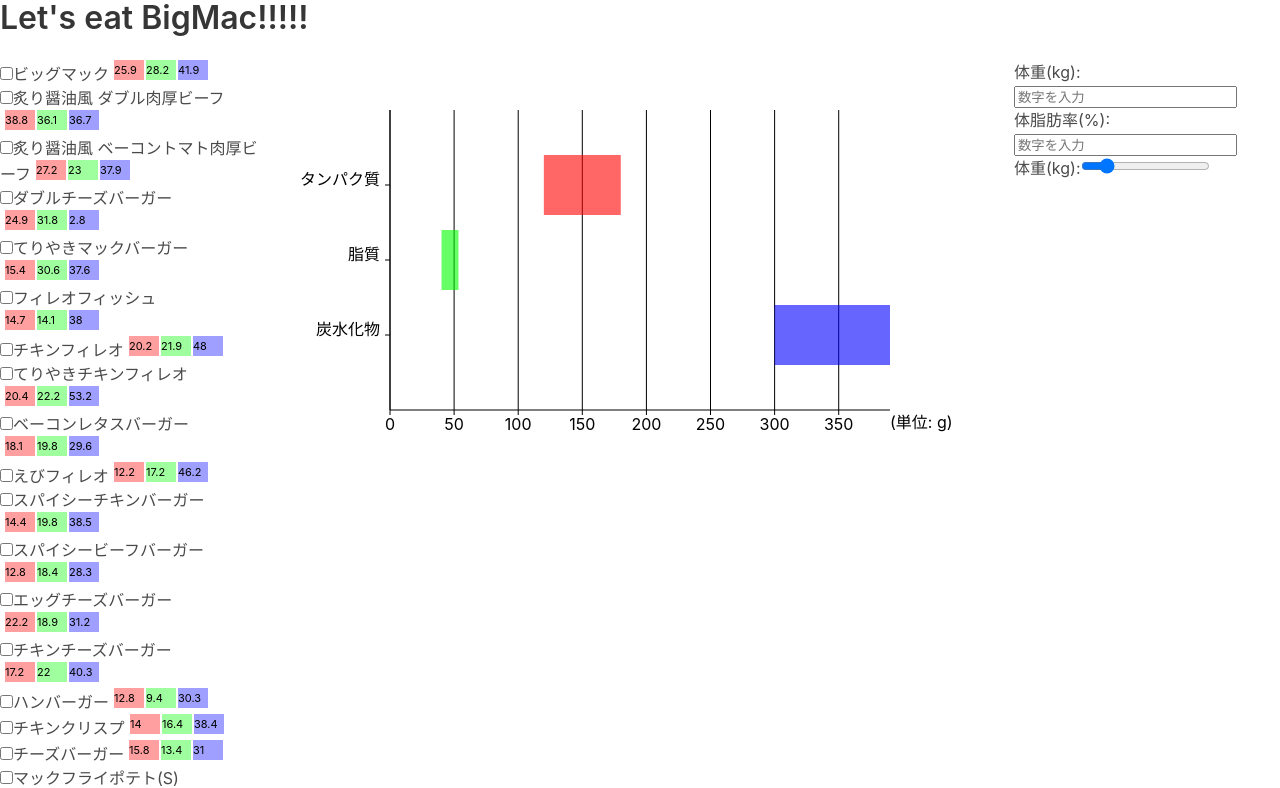
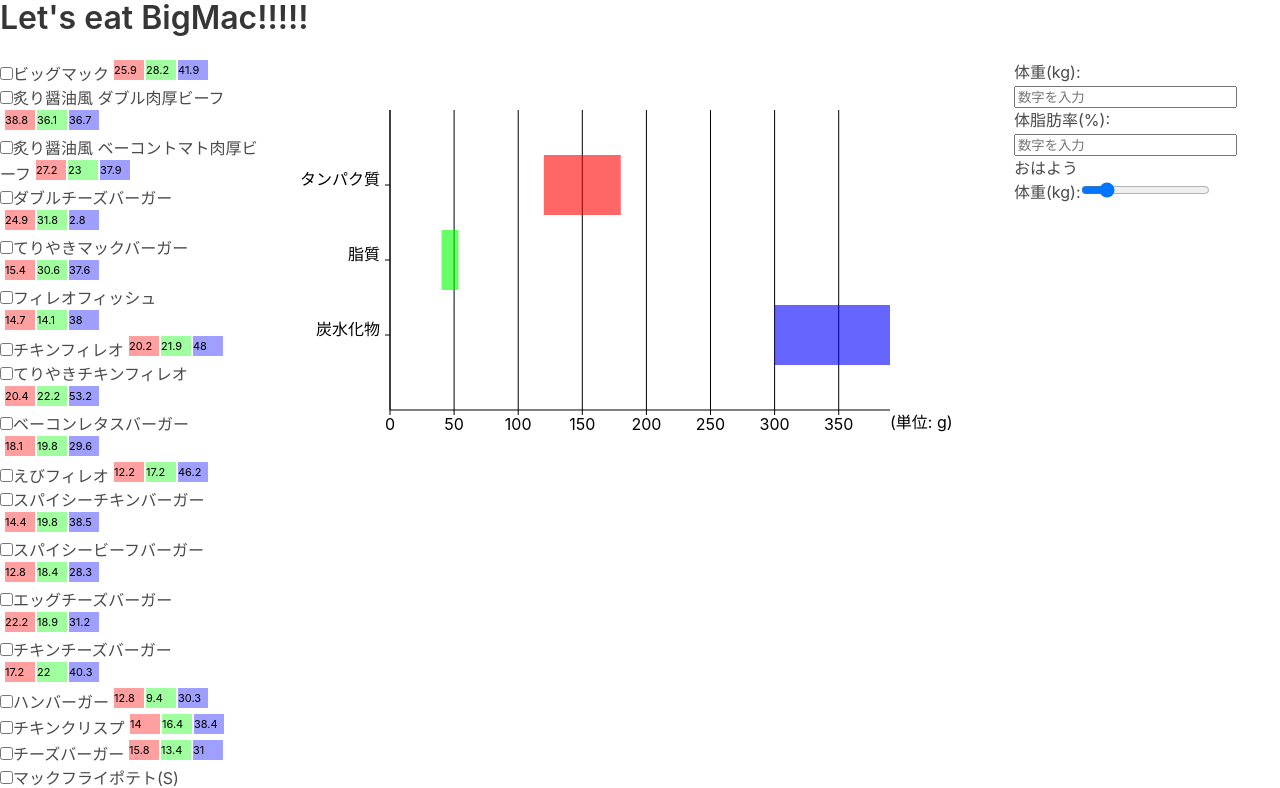
Before and after one commit to TTTTTaiki/Mcdonald, a React (Vite) app: page / in a window 1280 px wide. Shown: the top 788 px of the page. Built offline with nearby package versions, Linux system fonts and the light colour scheme.

Commit message:
おはよう

```diff
--- a/src/App.jsx
+++ b/src/App.jsx
@@ -178,6 +178,7 @@
 					/>
 				</label>
 				<br />
+				<p>おはよう</p>
 				<label>
 					体重(kg):
 					<input
```
